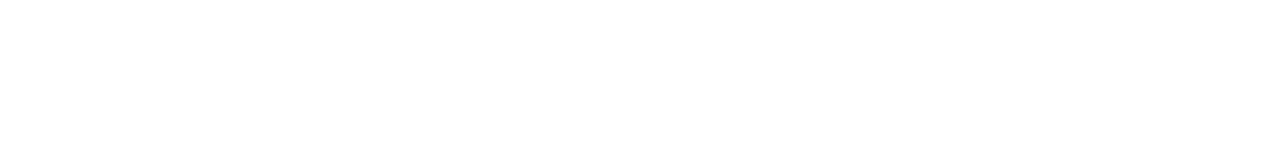
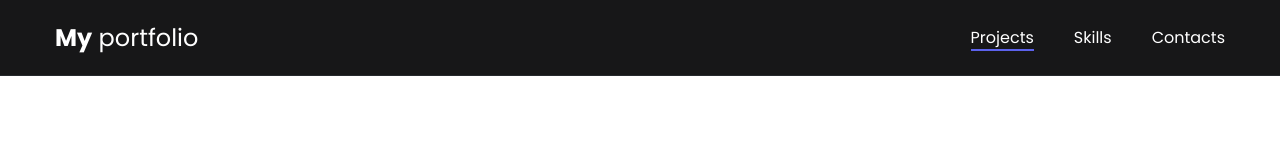
Before and after one commit to Sw1ftFox/HtmlCssAdaptiveLayout, a plain HTML site: page index.html in a window 1280 px wide. Drawn offline with Linux system fonts and the light colour scheme.

Commit message:
adding header

```diff
--- a/css/main.css
+++ b/css/main.css
@@ -0,0 +1,80 @@
+@import "./reset.css";
+@import url('https://fonts.googleapis.com/css2?family=DM+Sans:ital,opsz,wght@0,9..40,100..1000;1,9..40,100..1000&family=Poppins:ital,wght@0,100;0,200;0,300;0,400;0,500;0,600;0,700;0,800;0,900;1,100;1,200;1,300;1,400;1,500;1,600;1,700;1,800;1,900&display=swap');
+
+
+/*
+font-family: "DM Sans", sans-serif;
+font-family: "Poppins", sans-serif;
+*/
+
+/* * { ---> создание рамок всех обьектов, чтобы были видны границы и удобнее было работать
+    border: 1px solid red;
+} */
+
+html, body {
+    font-family: "DM Sans", sans-serif;
+}
+
+.container {
+    margin: 0 auto;
+    padding: 0 15px;
+   max-width: 1200px;
+}
+
+/* Nav */
+
+.nav {
+    padding: 20px 0;
+    border-bottom: 1px solid #26292D;
+    background-color: #171718;
+    color: #FFF;
+}
+
+.nav-row {
+    display: flex;
+    justify-content: space-between;
+    align-items: center;
+    column-gap: 30px; /*отступ между колоннами*/
+    row-gap: 20px;/*расстояние между строчками*/
+    flex-wrap: wrap;/*перенос на другие строчки обьектов при отсутствии места*/
+}
+
+.logo {
+    color: #FFF;
+    font-size: 24px;
+    font-family: "Poppins", sans-serif;
+}
+
+.logo strong {
+    font-weight: 700px;
+}
+
+.nav-list {
+    display: flex;
+    align-items: center;
+    column-gap: 40px;
+    font-size: 16px;
+    font-weight: 500px;
+    font-family: "Poppins", sans-serif;
+}
+
+.nav-list__link {
+    color: #FFF;
+}
+
+.nav-list__link--active {
+    position: relative;
+}
+
+.nav-list__link--active::before {
+    content: "";
+
+    position: absolute;
+    left: 0;
+    top: 100%;
+
+    display: flex;
+    height: 2px;
+    width: 100%;
+    background-color: #5C62EC;
+}
--- a/css/reset.css
+++ b/css/reset.css
@@ -0,0 +1,89 @@
+/* Reset and base styles  */
+* {
+	padding: 0px;
+	margin: 0px;
+	border: none;
+}
+
+*,
+*::before,
+*::after {
+	box-sizing: border-box;
+}
+
+/* Links */
+
+a, a:link, a:visited  {
+    text-decoration: none;
+}
+
+a:hover  {
+    text-decoration: none;
+}
+
+/* Common */
+
+aside, nav, footer, header, section, main {
+	display: block;
+}
+
+h1, h2, h3, h4, h5, h6, p {
+    font-size: inherit;
+	font-weight: inherit;
+}
+
+ul, ul li {
+	list-style: none;
+}
+
+img {
+	vertical-align: top;
+}
+
+img, svg {
+	max-width: 100%;
+	height: auto;
+}
+
+address {
+  font-style: normal;
+}
+
+/* Form */
+
+input, textarea, button, select {
+	font-family: inherit;
+    font-size: inherit;
+    color: inherit;
+    background-color: transparent;
+}
+
+input::-ms-clear {
+	display: none;
+}
+
+button, input[type="submit"] {
+    display: inline-block;
+    box-shadow: none;
+    background-color: transparent;
+    background: none;
+    cursor: pointer;
+}
+
+input:focus, input:active,
+button:focus, button:active {
+    outline: none;
+}
+
+button::-moz-focus-inner {
+	padding: 0;
+	border: 0;
+}
+
+label {
+	cursor: pointer;
+}
+
+legend {
+	display: block;
+}
--- a/index.html
+++ b/index.html
@@ -3,9 +3,21 @@
 <head>
     <meta charset="UTF-8">
     <meta name="viewport" content="width=device-width, initial-scale=1.0">
-    <title>HtmlCssAdaptiveLayout</title>
+    <title>Portfolio</title>
+    <link rel="stylesheet" href="./css/main.css">
 </head>
 <body>
-
+    <nav class="nav">
+        <div class="container">
+            <div class="nav-row">
+                <a href="./index.html" class="logo"><strong>My</strong> portfolio</a>
+                <ul class="nav-list">
+                    <li class="nav-list__item"><a href="./index.html" class="nav-list__link nav-list__link--active">Projects</a></li>
+                    <li class="nav-list__item"><a href="./skills.html" class="nav-list__link">Skills</a></li>
+                    <li class="nav-list__item"><a href="./contacts.html" class="nav-list__link">Contacts</a></li>
+                </ul>
+            </div>
+        </div>
+    </nav>
 </body>
 </html>
```
